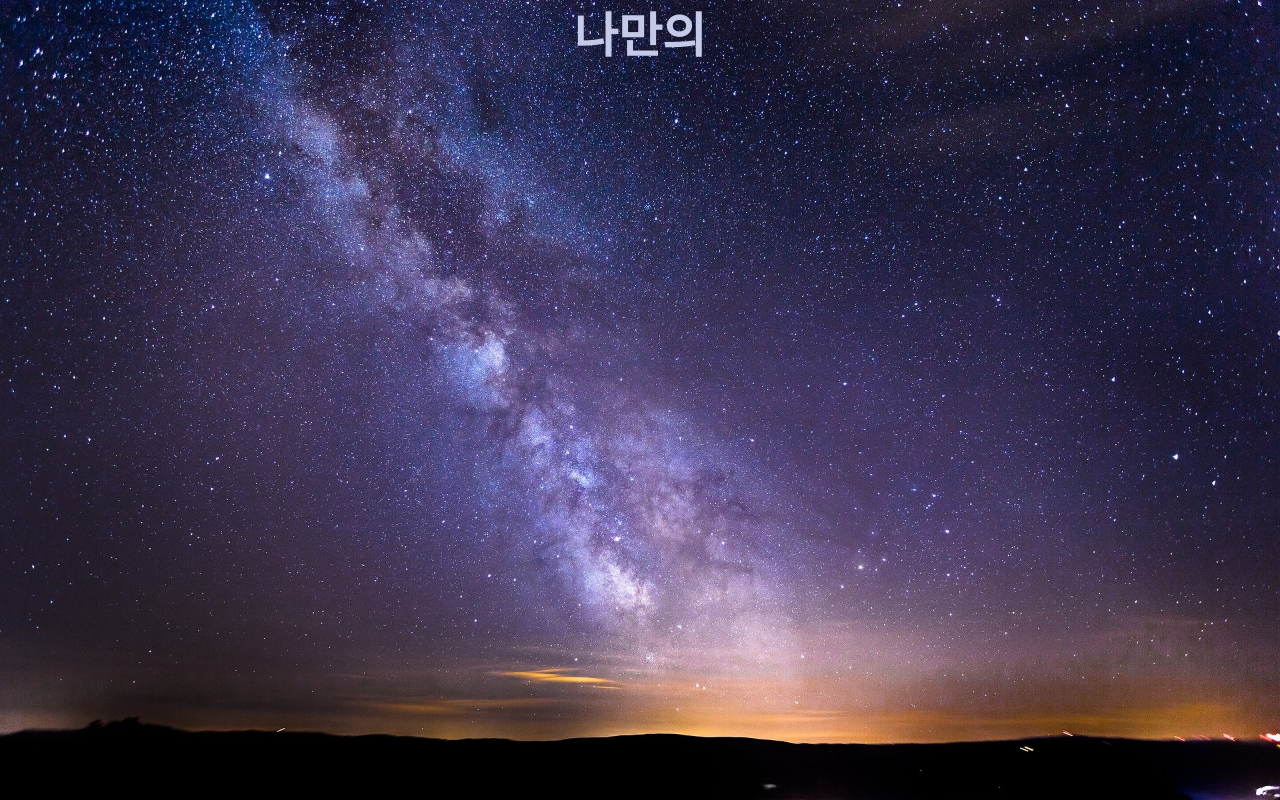
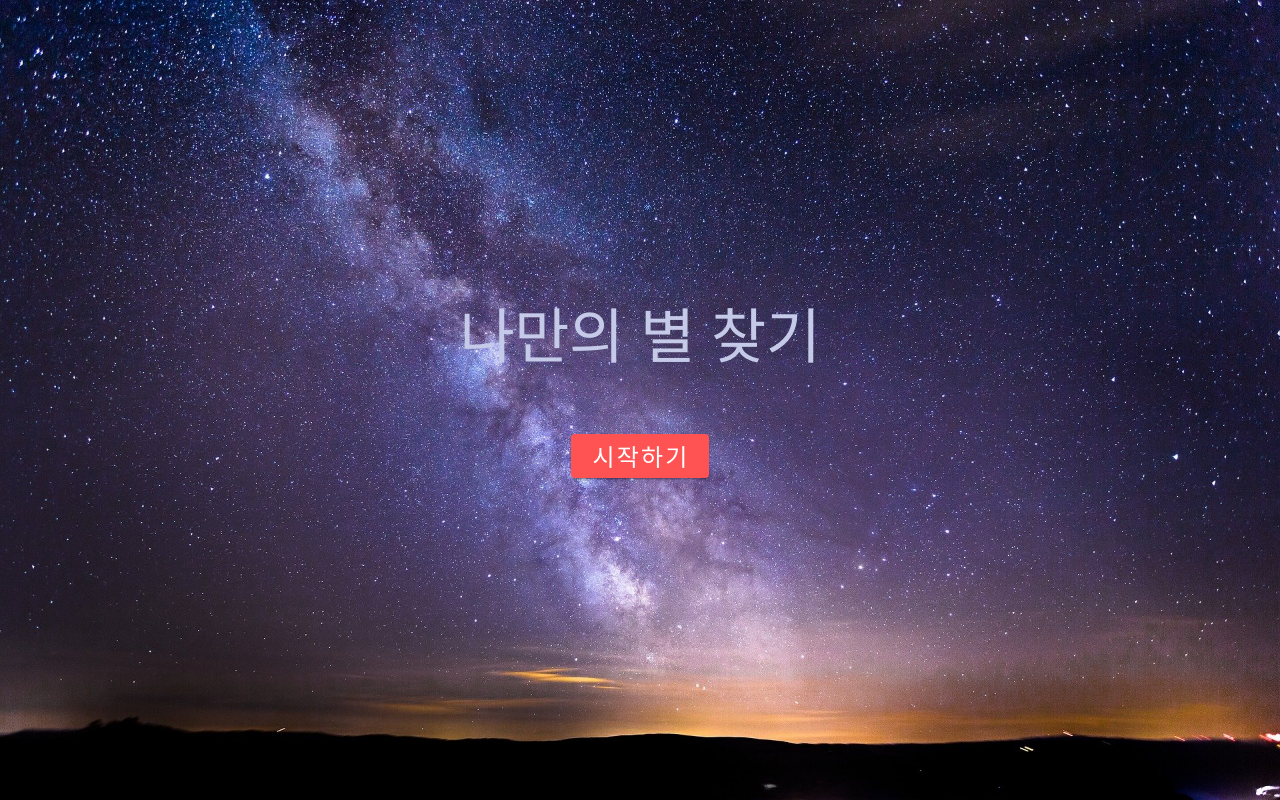
Before and after one commit to CRISPYTYPER/myStar, a Vue app: page / in a window 1280 px wide. Built offline with nearby package versions, Linux system fonts and the light colour scheme.

Commit message:
setted font and button

```diff
--- a/public/index.html
+++ b/public/index.html
@@ -8,12 +8,14 @@
     <title><%= htmlWebpackPlugin.options.title %></title>
     <link rel="stylesheet" href="https://fonts.googleapis.com/css?family=Roboto:100,300,400,500,700,900">
     <link rel="stylesheet" href="https://cdn.jsdelivr.net/npm/@mdi/font@latest/css/materialdesignicons.min.css">
+    <link href="https://fonts.googleapis.com/css2?family=Nanum+Pen+Script&display=swap" rel="stylesheet">
+    <link href="https://fonts.googleapis.com/css2?family=Jua&display=swap" rel="stylesheet">
   </head>
   <body>
     <noscript>
       <strong>We're sorry but <%= htmlWebpackPlugin.options.title %> doesn't work properly without JavaScript enabled. Please enable it to continue.</strong>
     </noscript>
-    <div id="app"></div>
+    <div id="app" ></div>
     <!-- built files will be auto injected -->
   </body>
 </html>
--- a/src/components/Intro.vue
+++ b/src/components/Intro.vue
@@ -1,14 +1,35 @@
 <template>
-  <v-container>
-    <v-row class="text-center">
-      <v-col cols="12">
-        <h1 class="display-2 font-weight-bold mb-3" style="color: #C5CAE9;">
-          나만의
+  <v-container fill-height>
+    <v-row class="text-center" align="center" justify="center">
+      <v-col cols="12" class="mb-4 mt-4">
+        <h1 class="display-3 mb-3" id="title">
+          나만의 별 찾기
         </h1>
       </v-col>
+      <v-col cols="12" class="mb-4">
+        <div class="my-3">
+            <v-btn
+              color="error"
+              dark
+              large
+              id="startBtn"
+            >
+              시작하기
+            </v-btn>
+        </div>
+      </v-col>
     </v-row>
+
   </v-container>
 </template>
-<style>
-
+<style scoped>
+ #title {
+  color: #C5CAE9;
+  font-family: 'Nanum Pen Script', cursive !important;
+  font-weight: 500;
+ }
+#startBtn {
+  font-family: 'Jua', sans-serif !important;
+  font-size: 1.5rem;
+}
 </style>
```
